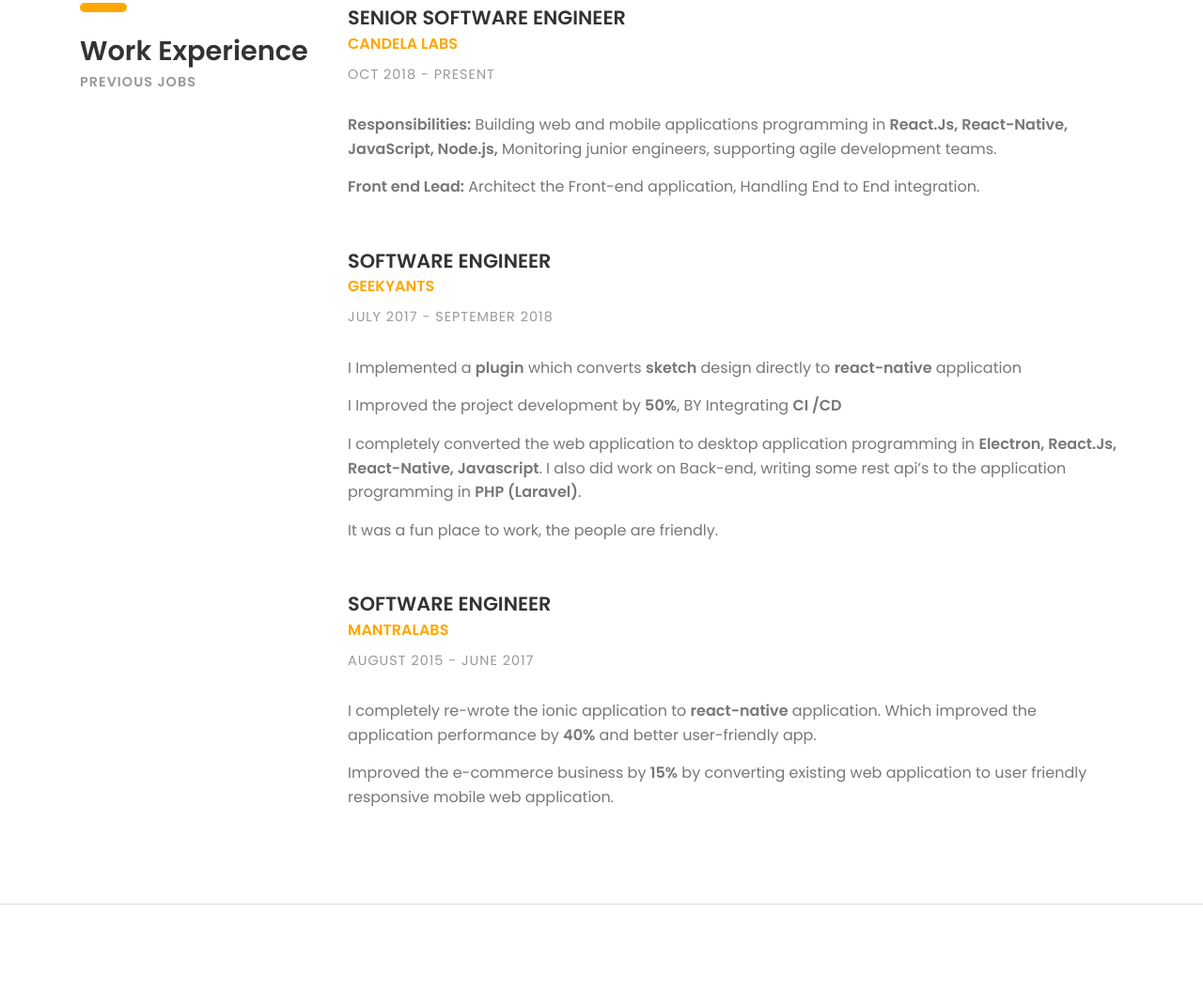
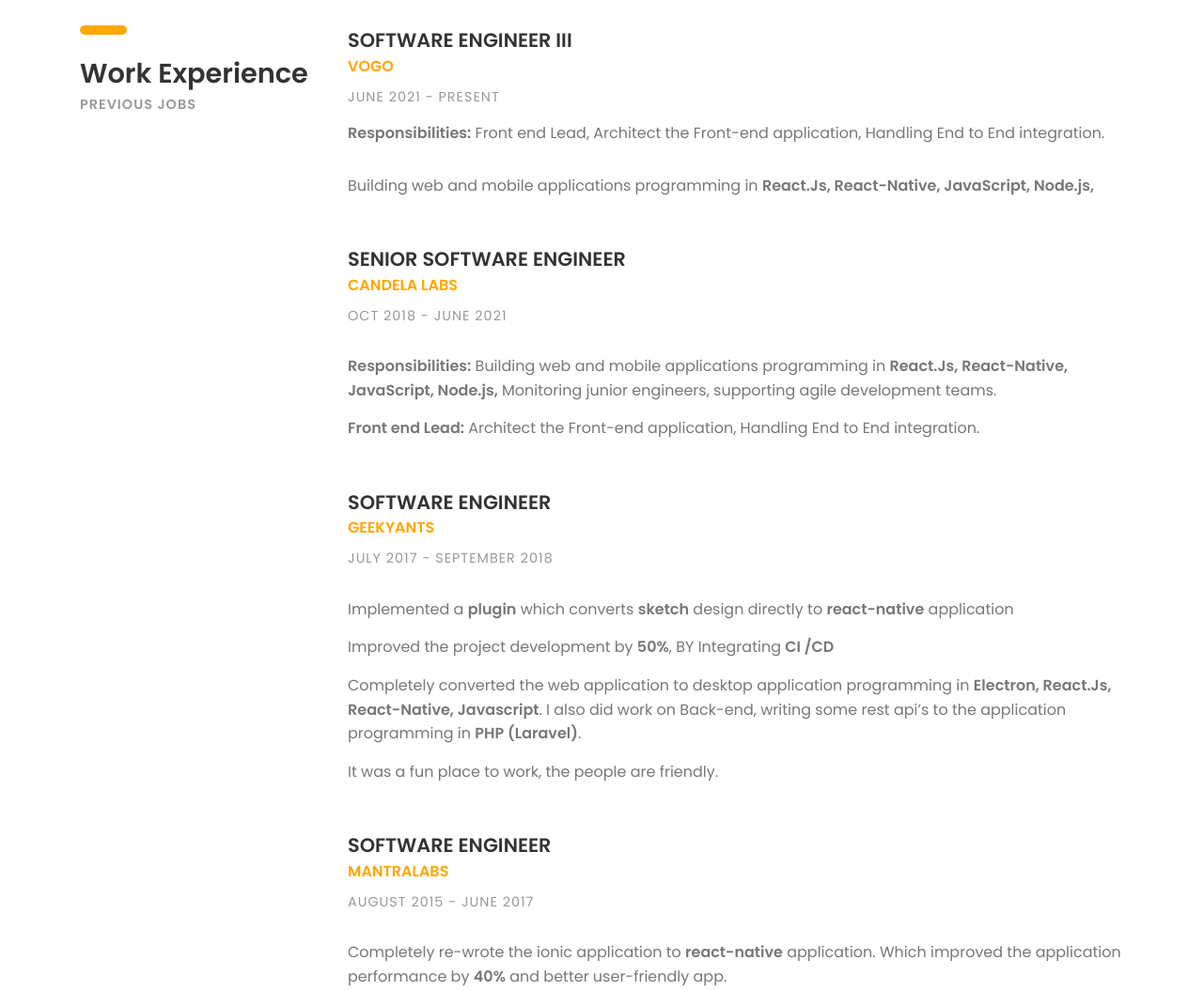
Before and after one commit to nikith050/portfolio, a plain HTML site: page index.html in a window 1280 px wide. Shown: the part 1436-2491 px from the top of the page at 94% size. Drawn offline with Linux system fonts and the light colour scheme; files whose address does not match are found by name.

Commit message:
update profile

```diff
--- a/index.html
+++ b/index.html
@@ -35,8 +35,8 @@
 						<div class="info">
 							<i class="icon ion-ios-location-outline"></i>
 							<div class="right-area">
-								<h5>10-03 Butterworth View</h5>
-								<h5>Singapore 439431</h5>
+								<h5>#04, 3rd cross, 5th mian road, shambhavi nagar</h5>
+								<h5>Bengaluru 560058</h5>
 							</div><!-- right-area -->
 						</div><!-- info -->
 					</div><!-- col-sm-4 -->
@@ -45,7 +45,7 @@
 						<div class="info">
 							<i class="icon ion-ios-telephone-outline"></i>
 							<div class="right-area">
-								<h5>+65-81312179</h5>
+								<h5>+91-9740082420</h5>
 								<h6>MON - FRI,8AM - 7PM</h6>
 							</div><!-- right-area -->
 						</div><!-- info -->
@@ -207,9 +207,18 @@
 
 				<div class="col-sm-12 col-md-9">
 					<div class="experience margin-b-50">
+						<h4><b>SOFTWARE ENGINEER III</b></h4>
+						<h5 class="font-yellow"><b>VOGO</b></h5>
+						<h6 class="font-lite-black margin-t-10">JUNE 2021 - PRESENT</h6>
+						<p class="margin-tb-30" style="margin-top: 15px;"><b>Responsibilities:</b> Front end Lead, Architect the Front-end application, Handling End to End integration.</p>
+						<p class="margin-tb-30" style="margin-bottom: 15px;">Building web and mobile applications programming in <b>React.Js, React-Native, JavaScript, Node.js,</b></p>
+
+					</div><!-- experience -->
+
+					<div class="experience margin-b-50">
 						<h4><b>SENIOR SOFTWARE ENGINEER</b></h4>
 						<h5 class="font-yellow"><b>CANDELA LABS</b></h5>
-						<h6 class="font-lite-black margin-t-10">OCT 2018 - PRESENT</h6>
+						<h6 class="font-lite-black margin-t-10">OCT 2018 - JUNE 2021</h6>
 						<p class="margin-tb-30" style="margin-bottom: 15px;"><b>Responsibilities:</b> Building web and mobile applications programming in <b>React.Js, React-Native, JavaScript, Node.js,</b> Monitoring junior engineers, supporting agile development teams.</p>
 						<p class="margin-tb-30" style="margin-top: 15px;"><b>Front end Lead:</b> Architect the Front-end application, Handling End to End integration.</p>
 
@@ -219,9 +228,9 @@
 						<h4><b>SOFTWARE ENGINEER</b></h4>
 						<h5 class="font-yellow"><b>GEEKYANTS</b></h5>
 						<h6 class="font-lite-black margin-t-10">JULY 2017 - SEPTEMBER 2018</h6>
-						<p class="margin-tb-30" style="margin-bottom: 15px;">I Implemented a <b>plugin</b> which converts <b>sketch</b> design directly to <b>react-native</b> application</p>
-						<p class="margin-tb-30" style="margin: 15px 0;">I Improved the project development by <b>50%</b>, BY Integrating <b>CI /CD</b></p>
-						<p class="margin-tb-30" style="margin: 15px 0;">I completely converted the web application to desktop application programming in <b>Electron, React.Js, React-Native, Javascript</b>. I also did work on Back-end, writing some rest api’s to the application programming in <b>PHP (Laravel)</b>.</p>
+						<p class="margin-tb-30" style="margin-bottom: 15px;">Implemented a <b>plugin</b> which converts <b>sketch</b> design directly to <b>react-native</b> application</p>
+						<p class="margin-tb-30" style="margin: 15px 0;">Improved the project development by <b>50%</b>, BY Integrating <b>CI /CD</b></p>
+						<p class="margin-tb-30" style="margin: 15px 0;">Completely converted the web application to desktop application programming in <b>Electron, React.Js, React-Native, Javascript</b>. I also did work on Back-end, writing some rest api’s to the application programming in <b>PHP (Laravel)</b>.</p>
 						<p class="margin-tb-30" style="margin-top: 15px;">It was a fun place to work, the people are friendly.</p>
                     </div><!-- experience -->
 
@@ -229,7 +238,7 @@
 						<h4><b>SOFTWARE ENGINEER</b></h4>
 						<h5 class="font-yellow"><b>MANTRALABS</b></h5>
 						<h6 class="font-lite-black margin-t-10">AUGUST 2015 - JUNE 2017</h6>
-						<p class="margin-tb-30" style="margin-bottom: 15px;">I completely re-wrote the ionic application to <b>react-native</b> application.
+						<p class="margin-tb-30" style="margin-bottom: 15px;">Completely re-wrote the ionic application to <b>react-native</b> application.
 							Which improved the application performance by <b>40%</b> and better user-friendly app.
 							</p>
 						<p class="margin-tb-30" style="margin-top: 15px;">Improved the e-commerce business by <b>15%</b> by converting existing web application to user friendly responsive mobile web application.</p>
```
